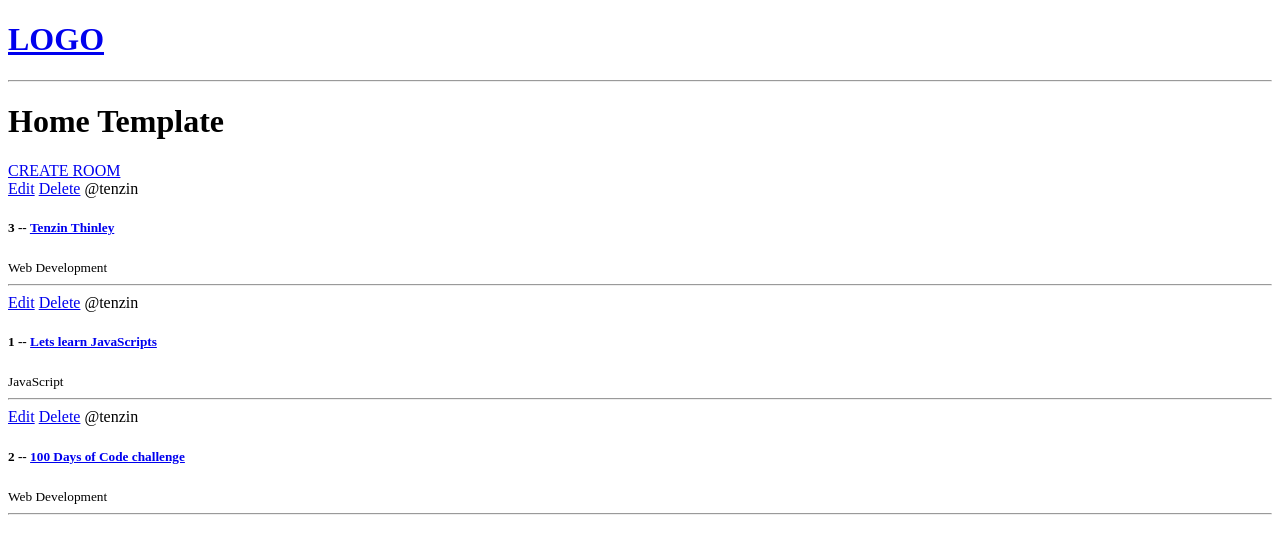
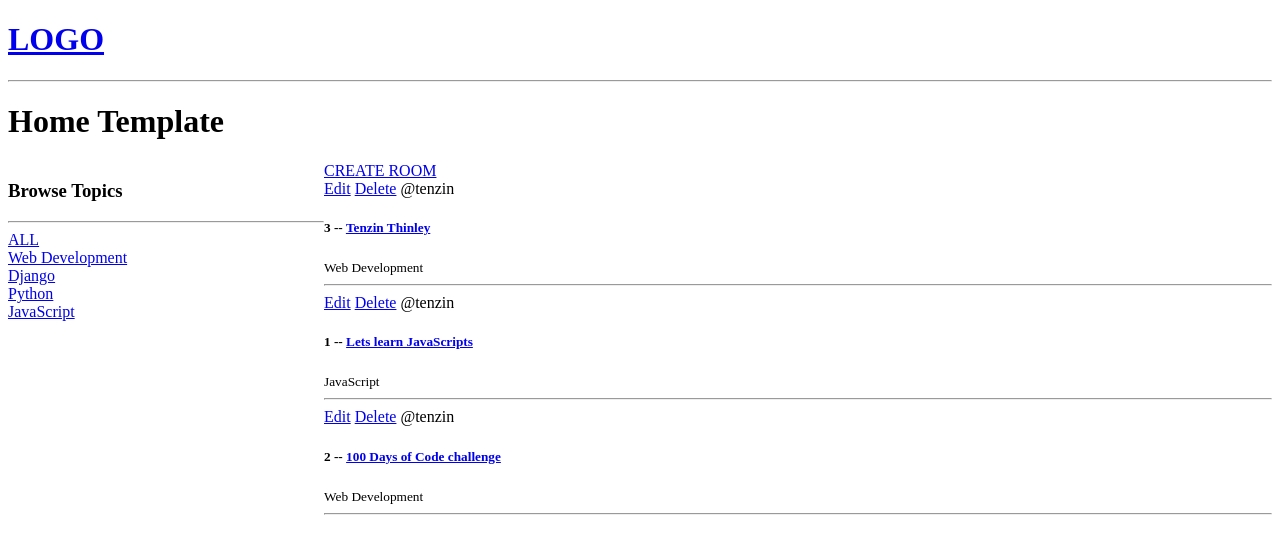
Before and after one commit to tenthin/studybud, a Django app: page / in a window 1280 px wide. Shown: the top 554 px of the page. Run offline with Django 4.2, Linux system fonts and the light colour scheme; data comes from the database, SQL or seed files in the repository.

Commit message:
create browse topics grid

```diff
--- a/base/templates/base/home.html
+++ b/base/templates/base/home.html
@@ -2,11 +2,34 @@
 
 
 {% block content %}
-
+<style>
+    .home-container{
+        display : grid;
+        grid-template-columns: 1fr 3fr;
+    }
+</style>
 <h1> Home Template </h1>
 
-<div>
-    <a href="{% url 'create-room' %}"> CREATE ROOM </a>
+<div class = "home-container">
+    <div>
+        <h3>Browse Topics</h3>
+        <hr>
+
+        <div>
+            <a href = "{% url 'home' %}"> ALL </a>
+
+        </div>
+
+
+    {% for topic in topics %}
+    <div>
+        <a href = "{% url 'home' %}?q={{topic.name}}">{{topic.name}}</a>
+    </div>
+    {% endfor %}
+    </div>
+
+    <div>
+        <a href="{% url 'create-room' %}"> CREATE ROOM </a>
     <div>
         {% for room in rooms %}
         <div>
@@ -21,6 +44,9 @@
         </div>
         {% endfor %}
     </div>
+
+    </div>
+
 </div>
 
 {% endblock %}
--- a/base/views.py
+++ b/base/views.py
@@ -1,5 +1,5 @@
 from django.shortcuts import render,redirect
-from .models import Room
+from .models import Room,Topic
 from .forms import RoomForm
 
 # Create your views here.
@@ -11,7 +11,8 @@ from .forms import RoomForm
 
 def home(request):
     rooms = Room.objects.all()
-    context = {'rooms':rooms}
+    topics = Topic.objects.all()
+    context = {'rooms':rooms,'topics':topics}
     return render(request,'base/home.html',context)
 
 def room(request,pk):
```
